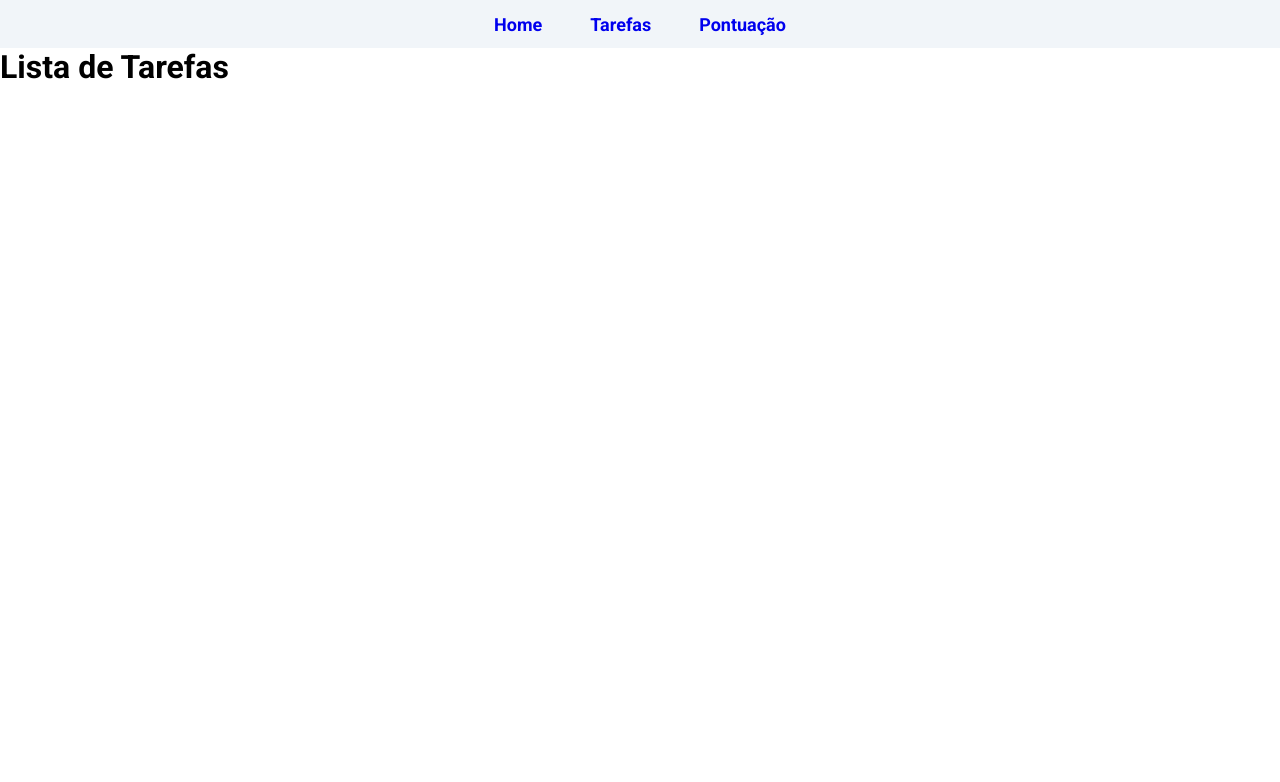
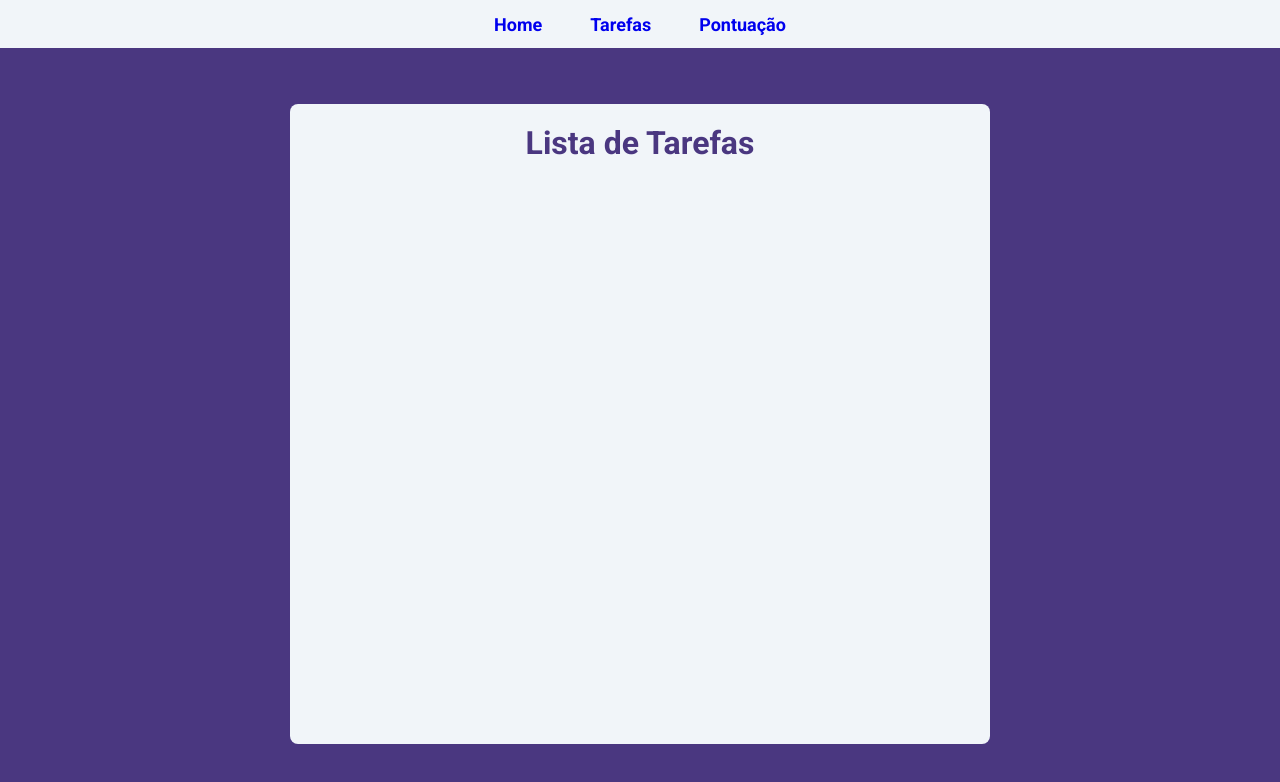
Before and after one commit to Adrianodbs/daily-task-web, a React (Vite) app: page /tasks in a window 1280 px wide. Shown: the top 782 px of the page. Built offline with nearby package versions, Linux system fonts and the light colour scheme.

Commit message:
Feat: create tasks page

```diff
--- a/src/pages/Home/style.ts
+++ b/src/pages/Home/style.ts
@@ -12,7 +12,7 @@ export const Content = styled.div`
   background-color: var(--white);
   width: 90%;
   max-width: 500px;
-  min-height: 90vh;
+  min-height: 80vh;
   border-radius: 8px;
   padding: 20px;
   display: flex;
--- a/src/pages/Tasks/index.tsx
+++ b/src/pages/Tasks/index.tsx
@@ -1,15 +1,21 @@
 import { useTaskContext } from '../../context/TaskContext'
+
+import * as C from './style'
 
 export default function Tasks() {
   const { tasks } = useTaskContext()
   return (
-    <div>
+    <C.Container>
+      <C.Content>
         <h1>Lista de Tarefas</h1>
+        <C.Tasks>
           <ul>
             {tasks.map((task: string, index: number) => (
               <li key={index}>{task}</li>
             ))}
           </ul>
-    </div>
+        </C.Tasks>
+      </C.Content>
+    </C.Container>
   )
 }
--- /dev/null
+++ b/src/pages/Tasks/style.ts
@@ -0,0 +1,45 @@
+import styled from "styled-components";
+
+export const Container = styled.div`
+  background-color: var(--purple);
+  min-height: calc(100vh - 48px);
+  display: flex;
+  justify-content: center;
+  align-items: center;
+`
+
+export const Content = styled.div`
+  background-color: var(--white);
+  width: 90%;
+  max-width: 700px;
+  min-height: 80vh;
+  border-radius: 8px;
+  padding: 20px;
+  display: flex;
+  flex-direction: column;
+  align-items: center;
+
+  h1{
+    margin-bottom: 40px;
+    color: var(--purple);
+  }
+`
+
+export const Tasks = styled.div`
+
+  ul{
+    display: flex;
+    flex-direction: column;
+    align-items: center;
+    justify-content: center;
+    gap: 24px;
+  }
+
+  li{
+    list-style: none;
+    color: var(--purple);
+    font-weight: 600;
+    text-transform: uppercase;
+  }
+
+`
```
Lines whose indentation alone changed are shown as unchanged.
